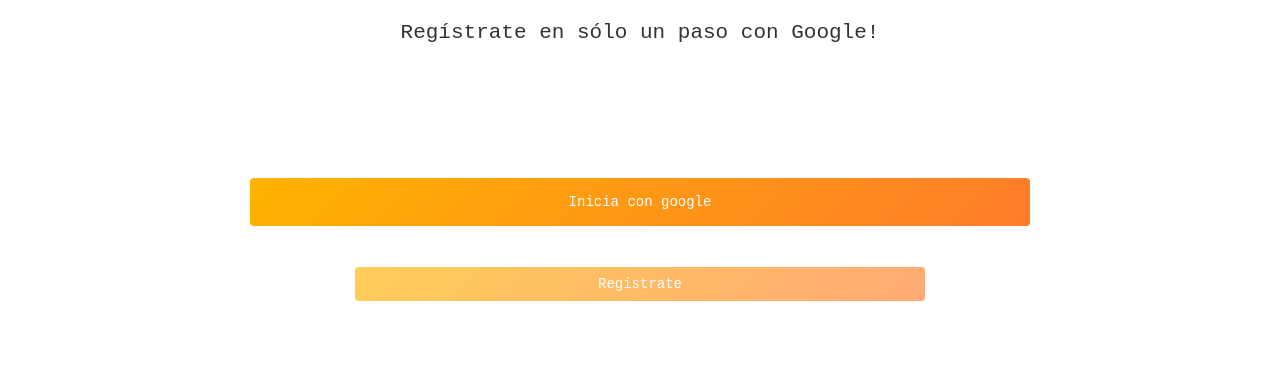
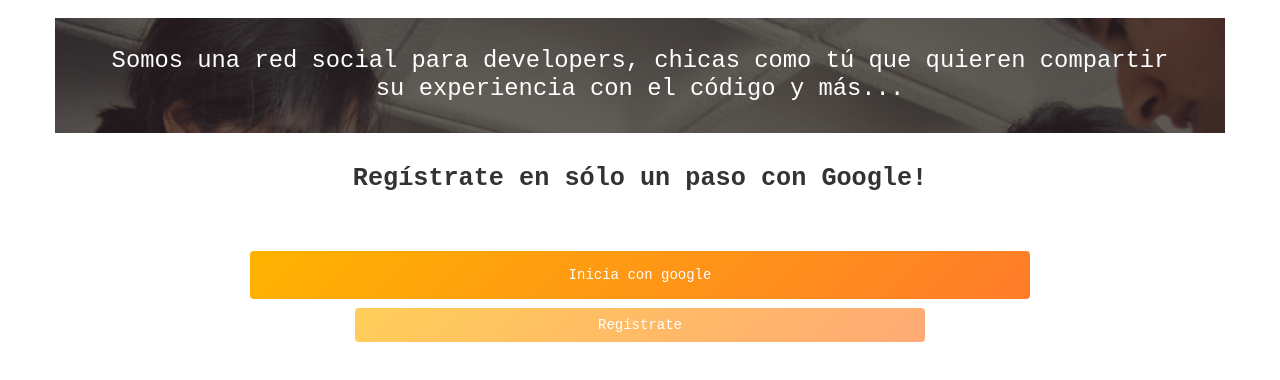
Before and after one commit to EstrellaBF/social-network, a plain HTML site: page views/signup.html in a window 1280 px wide. Shown: the part 274-654 px from the top of the page. Drawn offline with Linux system fonts and the light colour scheme.

Commit message:
corrige estilos

```diff
--- a/css/main.css
+++ b/css/main.css
@@ -46,11 +46,25 @@ img{
 
 .reg-google{
   text-align: center;
-  padding: 0 1em;
+  padding: 2em;
+  font-weight: 600;
 }
 
 .reg-google p{
-  font-size: 1.5em;
+  font-size: 1.8em;
+}
+
+.quienes-somos{
+  background-image: url(../assets/images/PF-03.png);
+  background-size: 100%;
+  color: white;
+  text-align: center;
+  font-size: 1.7em;
+  line-height: 1.2em;
+}
+
+.quienes-somos P{
+  margin: 1.2em;
 }
 
 #photo-chrome{
@@ -70,13 +84,13 @@ img{
 
 #signup-google{
   position: relative;
-  top: 15vh;
+  top: 2vh;
   padding: 1em 0;
 }
 
 .registrate{
   position: relative;
-  top: 20vh;
+  top: 3vh;
   padding: 0.5em 0;
 }
 
@@ -206,9 +220,15 @@ h5{
 }
 
 @media(min-width: 768px){
+.home{
+  display: flex;
+  align-content: center;
+  align-items: center;
+}
+
   .register-button{
-    position: static;
-    top: 80vh;
+    position: relative;
+    bottom: -30vh;
     display: inline-block;
   }
 
@@ -217,6 +237,11 @@ h5{
     padding: 10px 0;
     margin: 0;
   }
+
+  .logo-register{
+    position: static;
+  }
+
   .home .menu-01{
     padding-top: 1em;
   }
--- a/js/register.js
+++ b/js/register.js
@@ -2,4 +2,7 @@ $('document').ready(function() {
   $('#signup').on('click', function() {
     window.location.href = 'signup.html';
   });
+  $('#enter').on('click', function() {
+    window.location.href = 'signup.html';
+  });
 });
--- a/views/signup.html
+++ b/views/signup.html
@@ -18,6 +18,15 @@
       </div>
     </div>
   </header>
+  <section>
+    <div class="container">
+      <div class="row">
+        <div class="col-xs-12 quienes-somos">
+          <p>Somos una red social para developers, chicas como tú que quieren compartir su experiencia con el código y más...</p>
+        </div>
+      </div>
+    </div>
+  </section>
   <section>
     <div class="container">
       <div class="row">
```
Also changed, not shown: views/register.html (+2 -2 lines).
